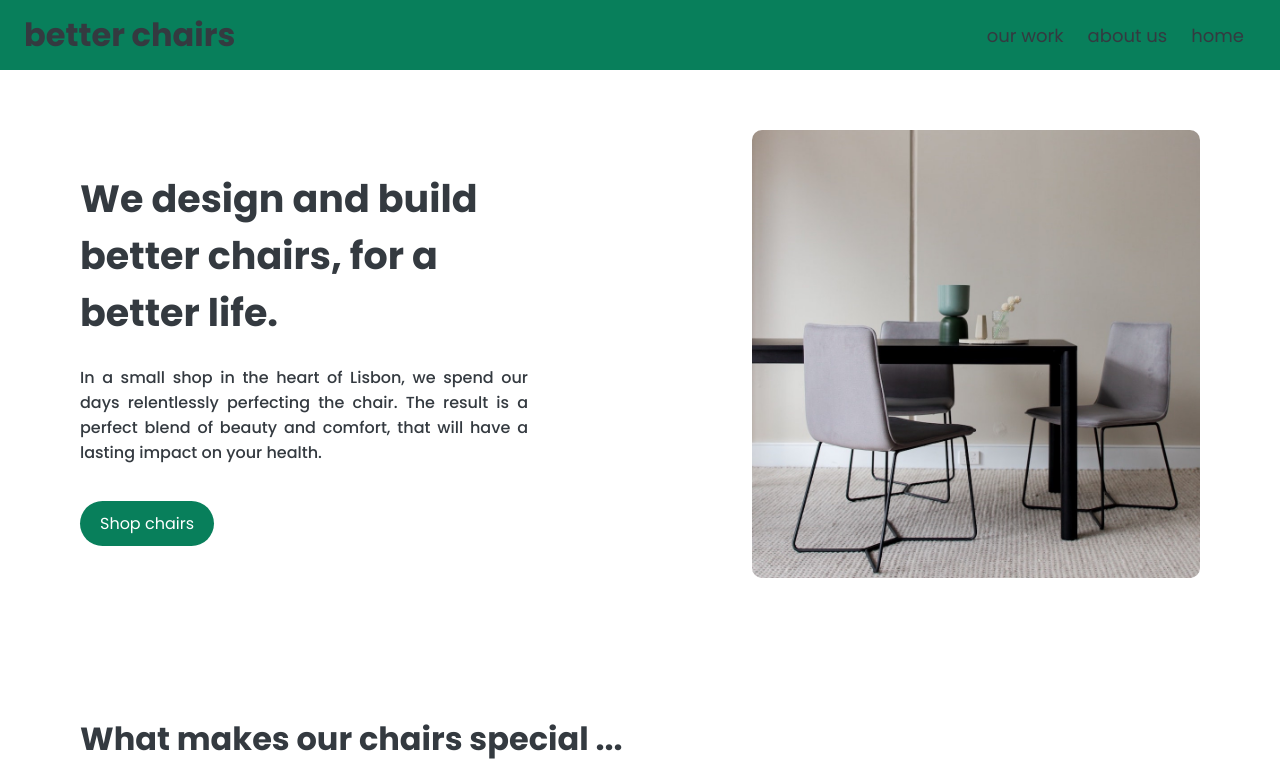
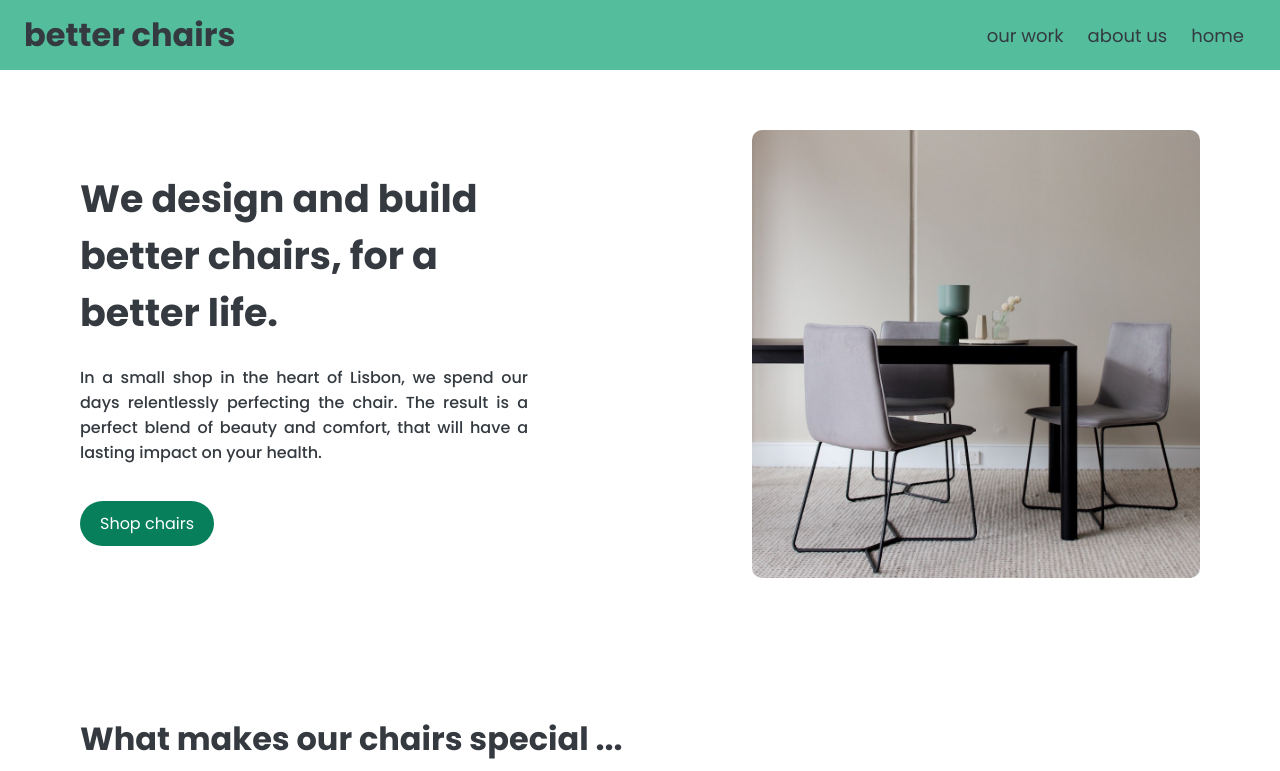
Before and after one commit to whosfatima/Lisbon-Chair-Shop, a plain HTML site: page index.html in a window 1280 px wide. Shown: the top 771 px of the page. Drawn offline with Linux system fonts and the light colour scheme.

Commit message:
header updated

```diff
--- a/components/_codes.scss
+++ b/components/_codes.scss
@@ -8,6 +8,7 @@ header {
   width: 100%;
   z-index: 1000;
   backdrop-filter: blur(5px);
+  background-color: rgba(10, 161, 115, 0.7);
 
   h1 {
     cursor: pointer;
--- a/index.html
+++ b/index.html
@@ -13,7 +13,7 @@
   </head>
   <body>
 
-    <header class="bg-prymary pr-2 pl-2 display-f col-xs-12" >
+    <header class=" pr-2 pl-2 display-f col-xs-12" >
       <h1 class="color-secondary ">better chairs</h1>
       <ul class="display-f">
         <li><a href="#">our work</a></li>
```
Also changed, not shown: style.css, 1 other file.
